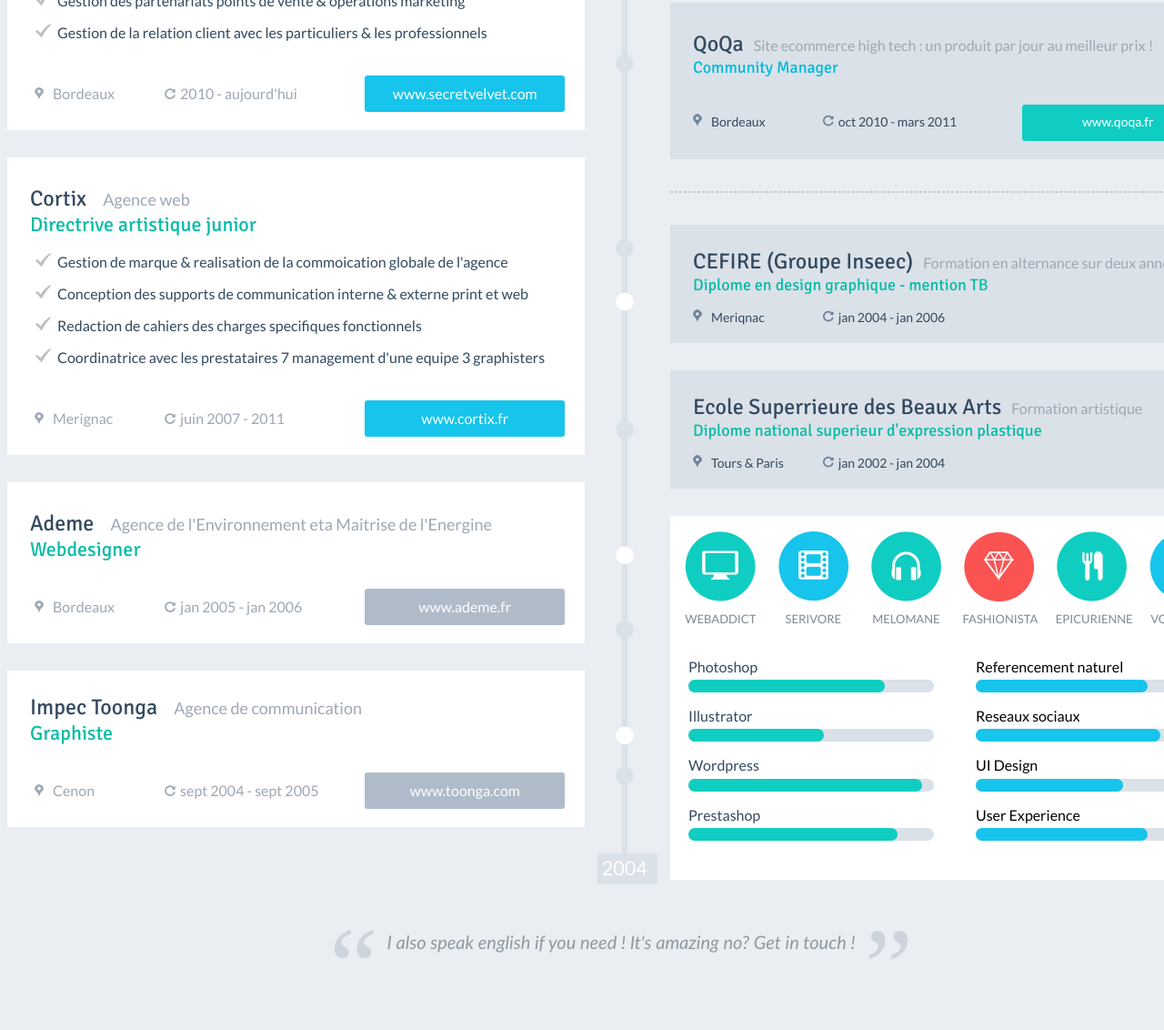
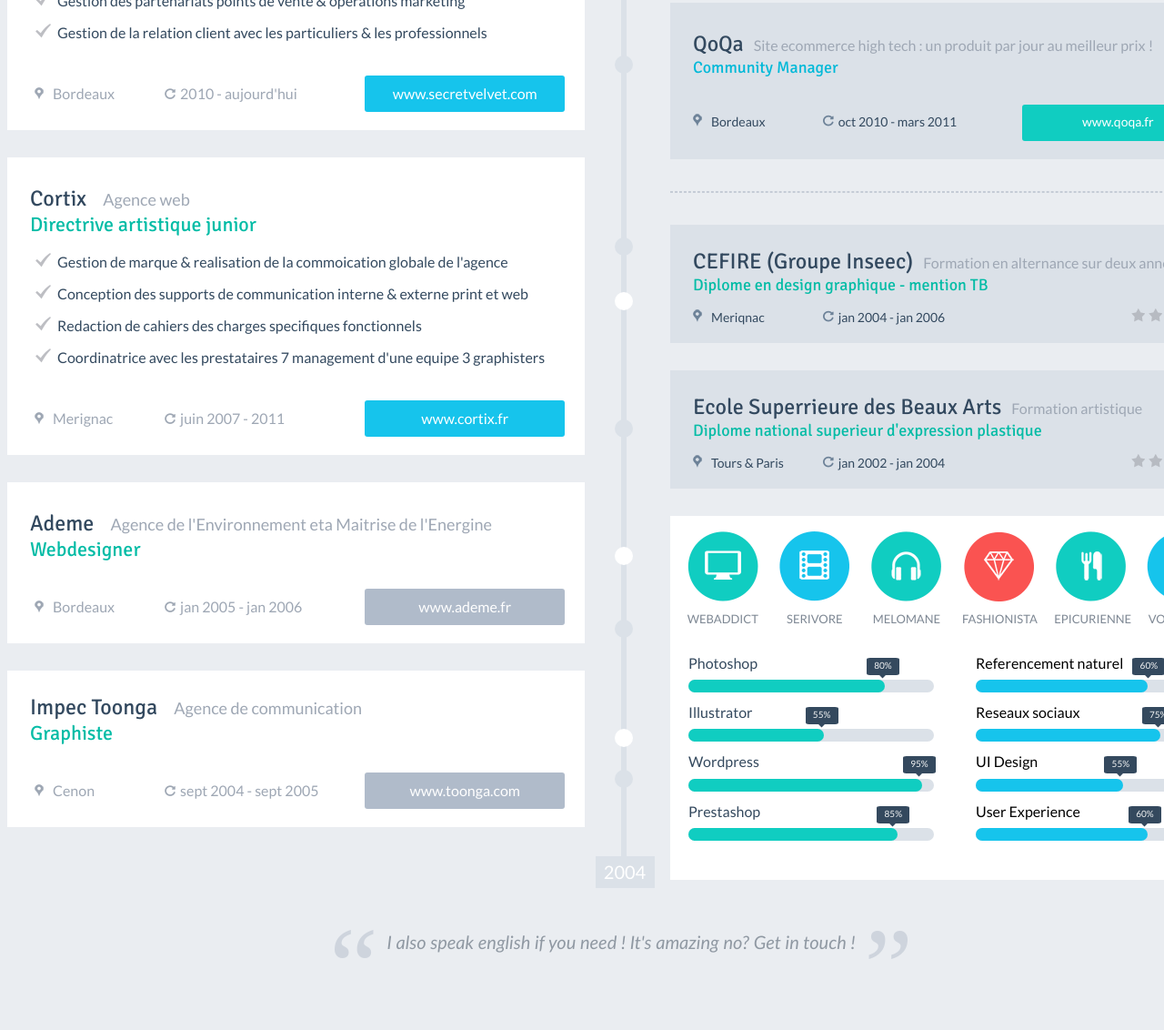
Before and after one commit to nu17god/Practice-2019, a plain HTML site: page Hello/index.html in a window 1280 px wide. Shown: the part 620-1752 px from the top of the page at 91% size. Drawn offline with Linux system fonts and the light colour scheme; files whose address does not match are found by name; a web font is replaced by a local one.

Commit message:
make some changes

```diff
--- a/Hello/index.html
+++ b/Hello/index.html
@@ -99,7 +99,19 @@
                 </div>
             </div>
         </div>
-        <div class="main-layout-middle"></div>
+        <div class="main-layout-middle">
+            <div class="main-layout-middle-line"></div>
+            <div class="main-layout-middle-circle-1 white-circle"></div>
+            <div class="main-layout-middle-circle-2 grey-circle"></div>
+            <div class="main-layout-middle-circle-3 grey-circle"></div>
+            <div class="main-layout-middle-circle-4 white-circle"></div>
+            <div class="main-layout-middle-circle-5 grey-circle"></div>
+            <div class="main-layout-middle-circle-6 white-circle"></div>
+            <div class="main-layout-middle-circle-7 grey-circle"></div>
+            <div class="main-layout-middle-circle-8 white-circle"></div>
+            <div class="main-layout-middle-circle-9 grey-circle"></div>
+            <div class="main-layout-middle-date"><span>2004</span></div>
+        </div>
         <div class="main-layout-right">
             <div class="main-info main-info-right" >
                 <span class="main-info-title">Yelp !</span>
@@ -132,7 +144,7 @@
                 <div class="main-info-footer main-info-footer-right" style="margin-top: 15px;">
                     <div class="main-info-footer-city-logo-right"></div><div class="main-info-footer-city" style="color: #33495F;"> Meriqnac</div>
                     <div class="main-info-footer-date-logo-right"></div><div class="main-info-footer-date" style="color: #33495F;"> jan 2004 - jan 2006</div>
-                    <div class="main-info-footer-5stars"></div>
+                    <div class="main-info-footer-stars"><div class="main-info-footer-stars-star"></div><div class="main-info-footer-stars-star"></div><div class="main-info-footer-stars-star"></div><div class="main-info-footer-stars-star"></div><div class="main-info-footer-stars-halfstar"></div></div>
                 </div>
             </div>
             <div class="main-info main-info-right" style="padding-top: 25px;" >
@@ -143,7 +155,7 @@
                 <div class="main-info-footer main-info-footer-right" style="margin-top: 15px;">
                     <div class="main-info-footer-city-logo-right"></div><div class="main-info-footer-city" style="color: #33495F;"> Tours & Paris</div>
                     <div class="main-info-footer-date-logo-right"></div><div class="main-info-footer-date" style="color: #33495F;"> jan 2002 - jan 2004</div>
-                    <div class="main-info-footer-3stars"></div>
+                    <div class="main-info-footer-stars"><div class="main-info-footer-stars-star"></div><div class="main-info-footer-stars-star"></div><div class="main-info-footer-stars-halfstar"></div><div class="main-info-footer-stars-emptystar"></div><div class="main-info-footer-stars-emptystar"></div></div>
                 </div>
             </div>
             <div class="main-abbilites">
@@ -176,37 +188,37 @@
                 <div class="main-abbilites-bot">
                     <div class="main-abbilites-bot-leftside">
                         <div class="main-abbilites-bot-progressbar">
-                            Photoshop <div class="main-abbilites-bot-leftside-Photoshop-perc main-abbilites-bot-perc"></div>
+                            <span>Photoshop</span><div class="main-abbilites-bot-leftside-Photoshop-perc main-abbilites-bot-perc">80%<div class="main-abbilites-bot-cube"></div></div>
                             <progress max="100" value="80"></progress>
                         </div>
                         <div class="main-abbilites-bot-progressbar">
-                            Illustrator <div class="main-abbilites-bot-leftside-Illustrator-perc main-abbilites-bot-perc"></div>
+                            <span>Illustrator</span> <div class="main-abbilites-bot-leftside-Illustrator-perc main-abbilites-bot-perc">55%<div class="main-abbilites-bot-cube"></div></div>
                             <progress max="100" value="55"></progress>
                         </div>
                         <div class="main-abbilites-bot-progressbar">
-                            Wordpress <div class="main-abbilites-bot-leftside-Wordpress-perc main-abbilites-bot-perc"></div>
+                            <span>Wordpress</span> <div class="main-abbilites-bot-leftside-Wordpress-perc main-abbilites-bot-perc">95%<div class="main-abbilites-bot-cube"></div></div>
                             <progress max="100" value="95"></progress>
                         </div>
                         <div class="main-abbilites-bot-progressbar">
-                            Prestashop <div class="main-abbilites-bot-leftside-Prestashop-perc main-abbilites-bot-perc"></div>
+                            <span>Prestashop</span> <div class="main-abbilites-bot-leftside-Prestashop-perc main-abbilites-bot-perc">85%<div class="main-abbilites-bot-cube"></div></div>
                             <progress max="100" value="85"></progress>
                         </div>
                     </div>
                     <div class="main-abbilites-bot-rightside">
                         <div class="main-abbilites-bot-progressbar">
-                            Referencement naturel<div class="main-abbilites-bot-leftside-Referencement-perc main-abbilites-bot-perc"></div>
+                            <span>Referencement naturel</span><div class="main-abbilites-bot-leftside-Referencement-perc main-abbilites-bot-perc">60%<div class="main-abbilites-bot-cube"></div></div>
                             <progress max="100" value="70"></progress>
                         </div>
                         <div class="main-abbilites-bot-progressbar">
-                            Reseaux sociaux <div class="main-abbilites-bot-leftside-Reseaux-perc main-abbilites-bot-perc"></div>
+                            <span>Reseaux sociaux</span> <div class="main-abbilites-bot-leftside-Reseaux-perc main-abbilites-bot-perc">75%<div class="main-abbilites-bot-cube"></div></div>
                             <progress max="100" value="75"></progress>
                         </div>
                         <div class="main-abbilites-bot-progressbar">
-                            UI Design <div class="main-abbilites-bot-leftside-UI-perc main-abbilites-bot-perc"></div>
+                            <span>UI Design</span> <div class="main-abbilites-bot-leftside-UI-perc main-abbilites-bot-perc">55%<div class="main-abbilites-bot-cube"></div></div>
                             <progress max="100" value="60"></progress>
                         </div>
                         <div class="main-abbilites-bot-progressbar">
-                            User Experience <div class="main-abbilites-bot-leftside-User-perc main-abbilites-bot-perc"></div>
+                            <span>User Experience</span> <div class="main-abbilites-bot-leftside-User-perc main-abbilites-bot-perc">60%<div class="main-abbilites-bot-cube"></div></div>
                             <progress max="100" value="70"></progress>
                         </div>
                     </div>
--- a/Hello/style/main.css
+++ b/Hello/style/main.css
@@ -29,11 +29,101 @@ body
 
 .main-layout-middle
 {
-    background: url("../images/middle-line.png") center 0 no-repeat;
     float: left;
     height: 1190px;
     width: 7%;
     margin-top: 30px;
+}
+
+.main-layout-middle-line
+{
+    margin-left: 40px;
+    width: 6px;
+    height: 1140px;
+    background-color: #DBE1E8;
+}
+
+.white-circle
+{
+    border-radius: 50%;
+    height: 20px;
+    width: 20px;
+    background-color: #FFFFFF;
+    position: relative;
+    left: 33px;
+}
+
+.grey-circle
+{
+    border-radius: 50%;
+    height: 20px;
+    width: 20px;
+    background-color: #DBE1E8;
+    position: relative;
+    left: 33px;
+}
+
+.main-layout-middle-circle-1
+{
+    top: -980px;
+}
+
+.main-layout-middle-circle-2
+{
+    top: -900px;
+}
+
+.main-layout-middle-circle-3
+{
+    top: -720px;
+}
+
+.main-layout-middle-circle-4
+{
+    top: -680px;
+}
+
+.main-layout-middle-circle-5
+{
+    top: -560px;
+}
+
+.main-layout-middle-circle-6
+{
+    top: -440px;
+}
+
+.main-layout-middle-circle-7
+{
+    top: -380px;
+}
+
+.main-layout-middle-circle-8
+{
+    top: -280px;
+}
+
+.main-layout-middle-circle-9
+{
+    top: -255px;
+}
+
+.main-layout-middle-date
+{
+    position: relative;
+    background-color: #DBE1E8;
+    width: 65px;
+    height: 35px;
+    margin-left: 12px;
+    top: -180px;
+}
+
+.main-layout-middle-date span
+{
+    display: inline-block;
+    color: white;
+    margin-top: 5px;
+    font-size: 20px;
 }
 
 .main-layout-right
@@ -82,6 +172,7 @@ body
     padding-left: 30px;
     line-height: 35px;
     color: #33495F;
+    font-size: 16px;
 }
 
 .main-layout-right hr
@@ -197,22 +288,40 @@ body
     height: 13px;
 }
 
-.main-info-footer-5stars
+.main-info-footer-stars
 {
     margin-left: 120px;
     display: inline-block;
     width: 96px;
     height: 15px;
-    background: url(..//images/5star.png) no-repeat;
+
 }
 
-.main-info-footer-3stars
+.main-info-footer-stars-star
 {
-    margin-left: 120px;
     display: inline-block;
-    width: 95px;
+    background: url(../images/fullstar.png);
+    width: 15px;
     height: 15px;
-    background: url(..//images/3star.png) no-repeat;
+    margin-right: 4px;
+}
+
+.main-info-footer-stars-halfstar
+{
+    display: inline-block;
+    background: url(../images/halfstar.png);
+    width: 15px;
+    height: 15px;
+    margin-right: 4px;
+}
+
+.main-info-footer-stars-emptystar
+{
+    display: inline-block;
+    background: url(../images/emptystar.png);
+    width: 15px;
+    height: 15px;
+    margin-right: 4px;
 }
 
 .main-abbilites
@@ -238,7 +347,7 @@ body
     width: 80px;
     height: 80px;
     display: inline-block;
-    margin-left: 19px;
+    margin-left: 18px;
 }
 
 .main-abbilites-top-abbility-img
@@ -323,32 +432,34 @@ body
 {
     display: inline-block;
     position: relative;
-    top: 5px;
-    height: 22px;
-    width: 38px;
+    height: 17px;
+    width: 36px;
+    text-align: center;
+    font-size: 10px;
+    border-radius: 10%;
+    padding-top: 2px;
+    color: #F5F6F6;
+    background-color: #34495E;
+
 }
 
 .main-abbilites-bot-leftside-Photoshop-perc
 {
-    background: url(..//images/80.png) no-repeat center center;
-    left: 115px;
+    left: 120px;
 }
 
 .main-abbilites-bot-leftside-Illustrator-perc
 {
-    background: url(..//images/55.png) no-repeat center center;
     left: 55px;
 }
 
 .main-abbilites-bot-leftside-Wordpress-perc
 {
-    background: url(..//images/95.png) no-repeat center center;
     left: 155px;
 }
 
 .main-abbilites-bot-leftside-Prestashop-perc
 {
-    background: url(..//images/85.png) no-repeat center center;
     left: 125px;
 }
 
@@ -384,29 +495,42 @@ body
 
 .main-abbilites-bot-leftside-Referencement-perc
 {
-    left: 5px;
-    background: url(..//images/60.png) no-repeat center center;
+    left: 10px;
 }
 
 .main-abbilites-bot-leftside-Reseaux-perc
 {
     left: 65px;
-    background: url(..//images/75.png) no-repeat center center;
 }
 
 .main-abbilites-bot-leftside-UI-perc
 {
     left: 70px;
-    background: url(..//images/55.png) no-repeat center center;
 }
 
 .main-abbilites-bot-leftside-User-perc
 {
     left: 50px;
-    background: url(..//images/60.png) no-repeat center center;
 }
 
 .main-abbilites-bot-progressbar
 {
-    margin-top: 10px;
+    margin-top: 7px;
+    padding-top: 5px;
+    vertical-align: bottom;
 }
+
+.main-abbilites-bot-progressbar span
+{
+    display: inline-block;
+    font-size: 16px;
+}
+
+.main-abbilites-bot-cube
+{
+    margin-left: 14px;
+    background-color: #34495E;
+    height: 7px;
+    width: 7px;
+    transform: rotate(45deg);
+}
```
Also changed, not shown: Hello/images/3star.png (deleted), Hello/images/55.png (deleted), Hello/images/5star.png (deleted), Hello/images/60.png (deleted), Hello/images/75.png (deleted), Hello/images/80.png (deleted), Hello/images/85.png (deleted), Hello/images/95.png (deleted), Hello/images/emptystar.png (added), Hello/images/fullstar.png (added), Hello/images/halfstar.png (added), Hello/images/middle-line.png (deleted).
